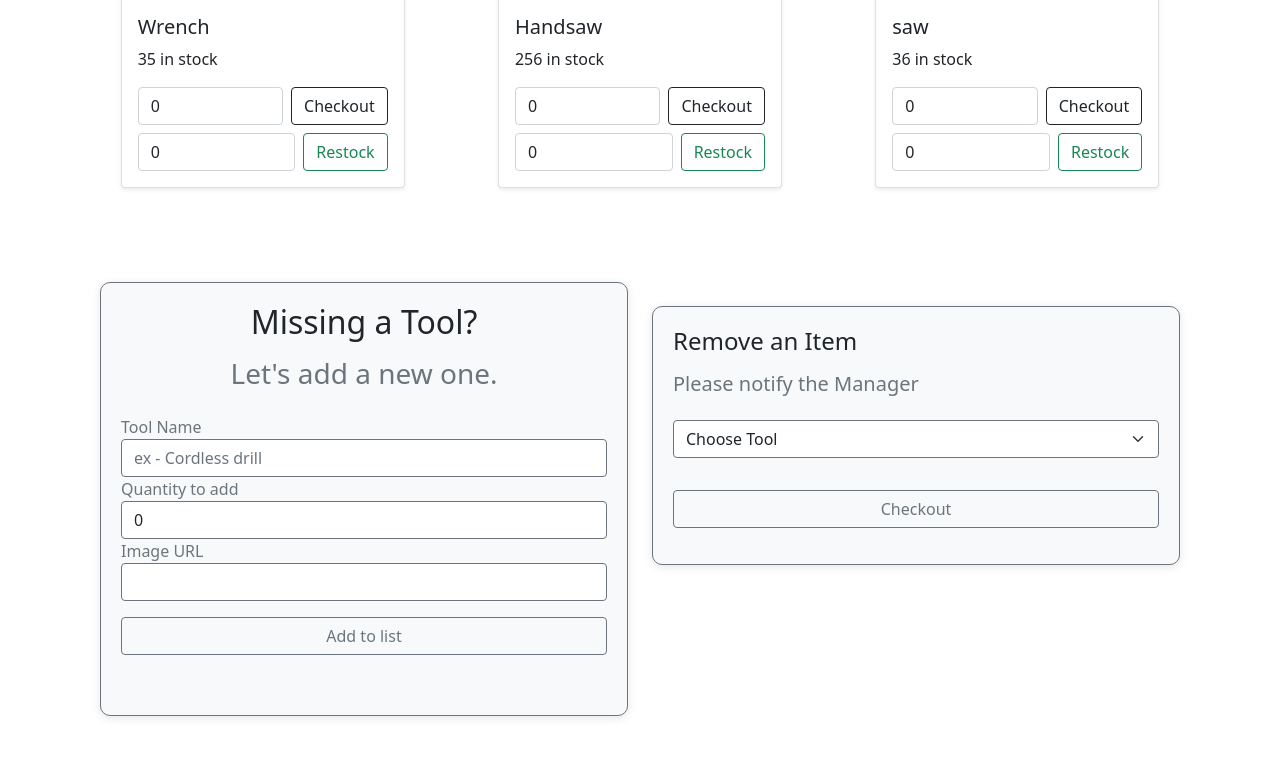
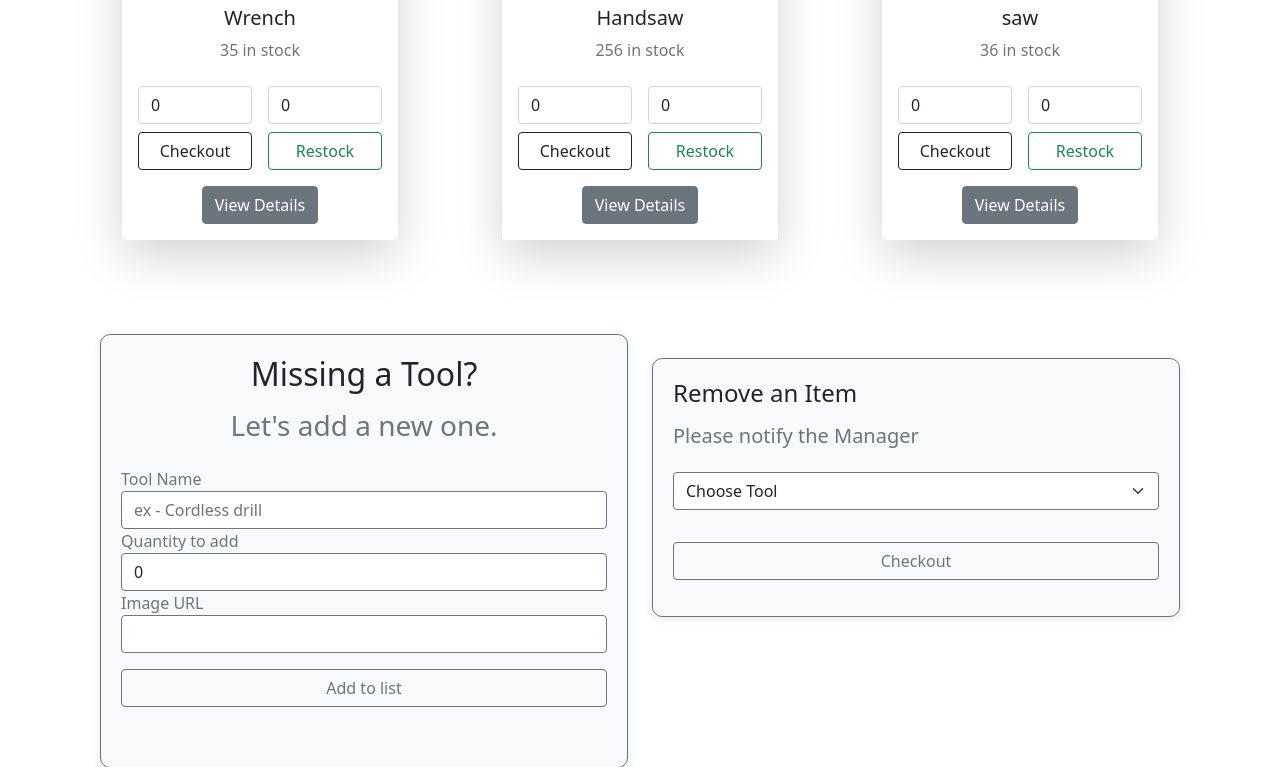
Before and after one commit to brar-karamjit/inventory_manager, a Django app: page / in a window 1280 px wide. Shown: the part 491-1258 px from the top of the page. Run offline with Django 4.2, Linux system fonts and the light colour scheme; a user stored in the database is signed in; data comes from the database, SQL or seed files in the repository; both versions use the stored data as it was after the commit.

Commit message:
product details

```diff
--- a/mainApp/urls.py
+++ b/mainApp/urls.py
@@ -8,12 +8,13 @@ urlpatterns = [
     path('signup/', views.signup_view, name='signup'),
     path('login/', views.CustomLoginView.as_view(), name='login'),
     path('logout/', views.CustomLogoutView.as_view(), name='logout'),
-    path('about', views.about, name='about'),
-    path('products', views.products, name='products'),
-    path('sub', views.sub, name='sub'),
-    path('returnitem', views.returnitem, name='sub'),
-    path('additem', views.additem, name='add'),
-    path('delete', views.delete, name='delete'),
-    path('transactions', views.transaction_list, name='transaction_list'),
+    path('about/', views.about, name='about'),
+    path('products/', views.products, name='products'),
+    path('sub/', views.sub, name='sub'),
+    path('returnitem/', views.returnitem, name='sub'),
+    path('additem/', views.additem, name='add'),
+    path('delete/', views.delete, name='delete'),
+    path('transactions/', views.transaction_list, name='transaction_list'),
+    path('products/<int:product_id>/', views.product_detail, name='product_detail')
 
 ]
--- a/mainApp/views.py
+++ b/mainApp/views.py
@@ -176,7 +176,7 @@ def transaction_list(request):
         'selected_product': selected_product,
     })
 
-
 def product_detail(request, product_id):
     product = get_object_or_404(Product, id=product_id)
-    return render(request, 'product_detail.html', {'product': product})
+    transactions = Transaction.objects.filter(product=product)  # Fetch related transactions
+    return render(request, 'product_detail.html', {'product': product, 'transactions': transactions})
--- a/templates/index.html
+++ b/templates/index.html
@@ -14,11 +14,11 @@ Home
 
 <!-- Product Inventory Section -->
 <div class="container my-5">
-  <h3 class="mb-5 text-center">Available Products</h3>
-  <div class="row row-cols-1 row-cols-sm-2 row-cols-md-3 g-3">
+    <h3 class="mb-5 text-center text-dark">Available Products</h3>
+    <div class="row row-cols-1 row-cols-sm-2 row-cols-md-3 g-4">
         {% for product in products %}
         <div class="col">
-          <div class="card shadow-sm product-card my-3">
+            <div class="card shadow-lg border-0 product-card my-3">
                 {% if product.img %}
                     <img src="{{ product.img }}" class="card-img-top" alt="{{ product.name }}" style="height: 200px; object-fit: cover;">
                 {% else %}
@@ -27,30 +27,37 @@ Home
                     </div>
                 {% endif %}
                 <div class="card-body d-flex flex-column">
-                  <h5 class="card-title">{{ product.name }}</h5>
-                  <p class="card-text">{{ product.quantity }} in stock</p>
+                    <h5 class="card-title text-center">{{ product.name }}</h5>
+                    <p class="card-text text-center text-muted mb-4">{{ product.quantity }} in stock</p>
 
+                    <div class="d-flex justify-content-between align-items-center">
                         <!-- Checkout Form -->
-                  <form action="/sub" method="post" class="d-flex align-items-center mb-2">
+                        <form action="/sub/" method="post" class="flex-grow-1 me-2">
                             {% csrf_token %}
-                      <input type="number" class="form-control me-2" value="0" name="val" placeholder="Qty" min="1" required>
+                            <input type="number" class="form-control" value="0" name="val" placeholder="Qty" min="1" required>
                             <input type="hidden" value="{{ product.name }}" name="cname">
-                      <button type="submit" class="btn btn-outline-dark">Checkout</button>
+                            <button type="submit" class="btn btn-outline-dark mt-2 w-100">Checkout</button>
                         </form>
 
                         <!-- Restock Form -->
-                  <form action="/returnitem" method="post" class="d-flex align-items-center">
+                        <form action="/returnitem/" method="post" class="flex-grow-1 ms-2">
                             {% csrf_token %}
-                      <input type="number" class="form-control me-2" value="0" name="val" placeholder="Restock" min="1" required>
+                            <input type="number" class="form-control" value="0" name="val" placeholder="Restock" min="1" required>
                             <input type="hidden" value="{{ product.name }}" name="cname">
-                      <button type="submit" class="btn btn-outline-success">Restock</button>
+                            <button type="submit" class="btn btn-outline-success mt-2 w-100">Restock</button>
                         </form>
+                    </div>
+
+                    <div class="text-center mt-3">
+                        <a href="/products/{{ product.id }}/" class="btn btn-secondary">View Details</a>
+                    </div>
                 </div>
             </div>
         </div>
         {% endfor %}
     </div>
 </div>
+
 
 
 
@@ -81,7 +88,7 @@ Home
           <div style="background-color: #f8f9fa; border: 1px solid #6c757d; border-radius: 10px; padding: 20px; box-shadow: 0 2px 10px rgba(0, 0, 0, 0.1);">
               <h2 class="text-center text-dark mb-3">Missing a Tool?</h2>
               <h3 class="text-center text-muted mb-4">Let's add a new one.</h3>
-              <form action="/additem" method="post">
+              <form action="/additem/" method="post">
                   {% csrf_token %}
                   <div class="my-4">
                       <div class="form-group">
@@ -109,7 +116,7 @@ Home
               <h4 class="mb-3 text-dark">Remove an Item</h4>
               <h5 class="text-muted mb-4">Please notify the Manager</h5>
               <div>
-                  <form action="/delete" method="post">
+                  <form action="/delete/" method="post">
                       {% csrf_token %}
                       <select class="form-select mb-3" aria-label=".form-select-lg example" name="cname" style="border: 1px solid #6c757d;">
                           <option selected>Choose Tool</option>
--- a/templates/purchase.html
+++ b/templates/purchase.html
@@ -8,7 +8,7 @@ Purchase
 <div class="container my-4" style="background-color: #f8f9fa; border-radius: 15px; box-shadow: 0 4px 20px rgba(0, 0, 0, 0.1);">
     <div class="p-5">
         <h1 class="display-5 fw-bold text-center text-dark">Checkout</h1>
-        <p class="text-center text-muted fs-5"><strong>{{ cname1 }}</strong></strong>, <strong>{{ val }}  units</strong> by {{ user.username }}</p>
+        <p class="text-center text-muted fs-5">{{ cname1 }}, {{ val }}  units by <strong>{{ user.username }}</strong> {{ user.username }}</p>
         <p class="text-center text-muted fs-5 mb-4">Enjoy the rest of your day!</p>
         <div class="text-center">
             <a class="btn btn-secondary btn-lg" href="/">Continue to Home</a>
```
Also changed, not shown: templates/product_detail.html (added, +40 -0 lines), templates/products.html (+26 -28 lines), db.sqlite3. Lines whose indentation alone changed are shown as unchanged.
